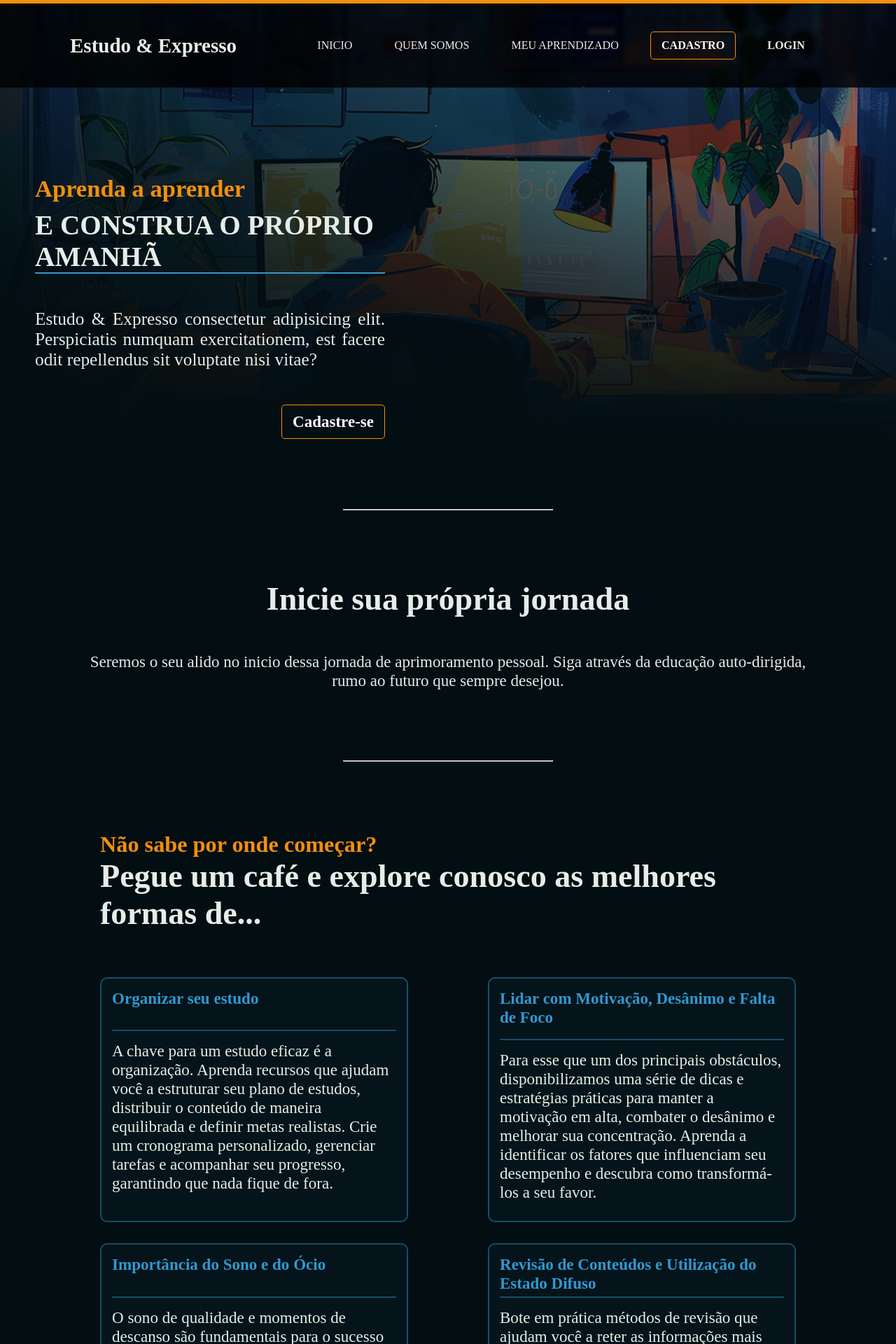
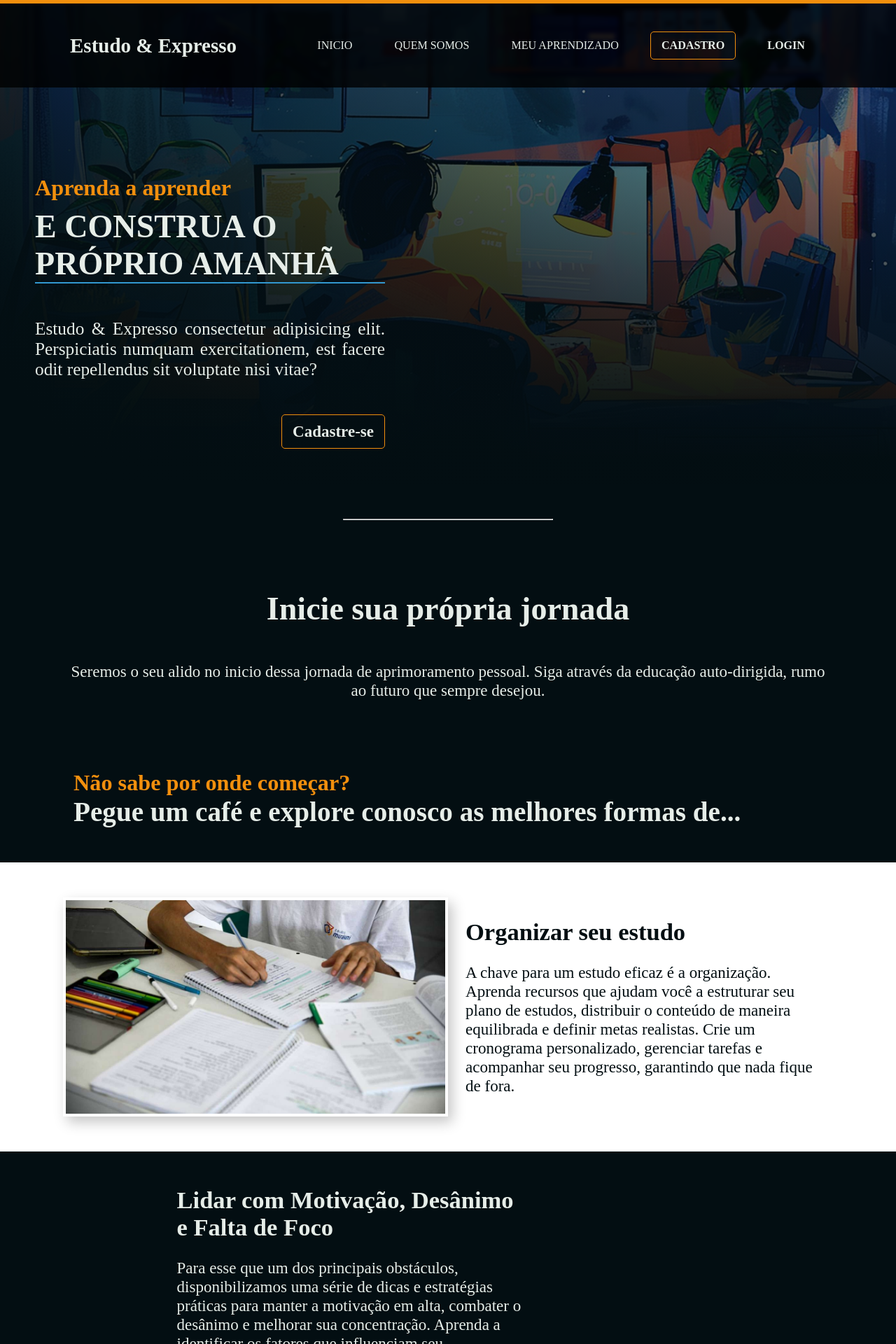
Before and after one commit to RyanSS27/TCC-escolar, a PHP site: page / in a window 1280 px wide. Shown: the top 1920 px of the page at 70% size. Run offline with PHP 8.4, Linux system fonts and the light colour scheme.

Commit message:
descrição dos capítulos adicionada

```diff
--- a/TCC-escolar/index.html
+++ b/TCC-escolar/index.html
@@ -27,7 +27,7 @@
         <section id="container-topo-img">
 
             <div class="divisao-topo-textos">
-                <h2>Aprenda a aprender</h2>
+                <h2 class="titulo-destaque">Aprenda a aprender</h2>
                 <h1>E CONSTRUA O PRÓPRIO AMANHÃ</h1>
                 <p>Estudo & Expresso consectetur adipisicing elit. Perspiciatis numquam exercitationem, est facere odit repellendus sit voluptate nisi vitae? </p>
                 <div><a href="formularios/cadastro.html" class="link-cadastro">
@@ -42,33 +42,51 @@
             <div class="inicio-da-jornada">
                 <h1>Inicie sua própria jornada</h1>
                 <p class="rumo-ao-futuro">Seremos o seu alido no inicio dessa jornada de aprimoramento pessoal. Siga através da educação auto-dirigida, rumo ao futuro que sempre desejou.</p>
-                <hr>
 
 
-                <h3>Não sabe por onde começar?</h3>
+                <h3 class="titulo-destaque">Não sabe por onde começar?</h3>
                 <h2>Pegue um café e explore conosco as melhores formas de...</h2>
-                <div class="container-cards">
-                    <div class="cards">
+            </div>
+            <div class="capitulo cap-fundo1">
+                <div class="limite">
+                    <img src="imagens/organizar-estudos.jpeg" alt="imagem ilustrativa de organização">
+                    <div class="conteudo">
                         <h4>Organizar seu estudo</h4>
                         <p>A chave para um estudo eficaz é a organização. Aprenda recursos que ajudam você a estruturar seu plano de estudos, distribuir o conteúdo de maneira equilibrada e definir metas realistas. Crie um cronograma personalizado, gerenciar tarefas e acompanhar seu progresso, garantindo que nada fique de fora.</p>
                     </div>
-                    <div class="cards">
+                </div>
+            </div>
+            <div class="capitulo cap-fundo2">
+                <div class="limite">
+                    <div class="conteudo">
                         <h4>Lidar com Motivação, Desânimo e Falta de Foco</h4>
                         <p>Para esse que um dos principais obstáculos, disponibilizamos uma série de dicas e estratégias práticas para manter a motivação em alta, combater o desânimo e melhorar sua concentração. Aprenda a identificar os fatores que influenciam seu desempenho e descubra como transformá-los a seu favor.</p>
                     </div>
-                    <div class="cards">
+                    <img src="" alt="">
+                </div>
+            </div>
+            <div class="capitulo cap-fundo1">
+                <div class="limite">
+                    <img src="" alt="">
+                    <div class="conteudo">
                         <h4>Importância do Sono e do Ócio</h4>
                         <p>O sono de qualidade e momentos de descanso são fundamentais para o sucesso nos estudos. Descubra como o sono e do ócio contribuem para a assimilação do conteúdo e com a sua saúde mental na rotina de aprendizado. Compreenda como um bom descanso pode potencializar sua capacidade de retenção e clareza mental.</p>
                     </div>
-                    <div class="cards">
+                </div>
+            </div>
+            <div class="capitulo cap-fundo2">
+                <div class="limite">
+                    <div class="conteudo">
                         <h4>Revisão de Conteúdos e Utilização do Estado Difuso</h4>
                         <p>Bote em prática métodos de revisão que ajudam você a reter as informações mais importantes e a identificar pontos que precisam de mais atenção. Além disso, exploramos a utilização do "estado difuso", um conceito que envolve dar espaço ao cérebro para processar as informações de forma subconsciente, permitindo insights e compreensão mais profundos.</p>
+                        <img src="" alt="">
                     </div>
                 </div>
-                <a href="formularios/cadastro.html"  class="link-cadastro">
-                    <div class="cadastro">Cadastre-se</div>
-                </a>
             </div>
+
+            <a href="formularios/cadastro.html"  class="link-cadastro">
+                <div class="cadastro">Cadastre-se</div>
+            </a>
 
         </section>
         <section class="beneficios">
--- a/TCC-escolar/styles/inicio.css
+++ b/TCC-escolar/styles/inicio.css
@@ -10,6 +10,7 @@
 
 body, html {
     background-color: var(--paletaCor1);
+    color: var(--paletaCor5);
     font-size: 1.2em;
     width: 100%;
     height: 100%;
@@ -22,18 +23,22 @@ body, html {
 
 :root {
     --cor1: #ffffff;
-    --cor2: ;
+    --cor2: #000000;
     --paletaCor1: #030e12;
     --paletaCor2: #164d69;
     --paletaCor3: #3298d0;
     --paletaCor4: #c58b44;
     --paletaCor5: #e6ede8;
     --paletaCor6: #fff;
+
+    --cor-textos: #e6ede8;
+    --cor-texto-fundo-contraste: #030e12;
+
     --cor-destaque: #f28f0d;
 }
 
 h1 {
-    color: var(--cor5);
+    color: var(--cor-textos);
 }
 
 #container-topo-img {
@@ -45,7 +50,6 @@ h1 {
 header {
     background-color: #000000cc;
     backdrop-filter: blur(3px);
-    color: var(--paletaCor5);
     font-size: 0.7em;
 
     min-height: 125px;
@@ -86,7 +90,7 @@ nav a:active {
 }
 
 nav a {
-    color: var(--cor5);
+    color: var(--cor-textos);
     text-decoration: none;
     margin: 15px;
     padding: 5px 15px;
@@ -99,7 +103,7 @@ nav div {
 }
 
 .cadastro  {
-    color: var(--cor1);
+    color: var(--cor-textos);
     font-weight: bold;
     text-decoration: none;
     padding: 10px 15px;
@@ -140,20 +144,24 @@ nav > div > a {
     box-shadow: 5px 6px 12px 3px rgba(0, 0, 0, 0.621)
 }
 
+h1 {
+    color: var(--cor-textos);
+    font-size: 2em;
+}
+
 .divisao-topo-textos > h1 {
-    color: var(--paletaCor5);
-    font-size: 1.7em;
     margin: 10px 0px;
     max-width: 500px;
     border-bottom: 2px solid var(--paletaCor3);
 }
 
-.divisao-topo-textos > h2 {
+.titulo-destaque {
     color: var(--cor-destaque);
+    font-size: 1.4em;
 }
 
 .divisao-topo-textos > p {
-    color: var(--paletaCor5);
+    color: var(--cor-textos);
     font-size: 1.1em;
     text-align: justify;
     max-width: 500px;
@@ -181,13 +189,11 @@ hr {
 }
 
 .inicio-da-jornada {
-    max-width: 80%;
+    max-width: 1100px;
     margin: auto;
 }
 
 .inicio-da-jornada > h1 {
-    color: var(--paletaCor5);
-    font-size: 2em;
     text-align: center;
     margin: 100px 0px 50px 0px;
 }
@@ -202,80 +208,65 @@ hr {
 }
 
 .inicio-da-jornada h3 {
-    color: var(--cor-destaque);
-    font-size: 1.4em;
-
     width: 100%;
     margin: 100px 15px 0px 15px;
 }
 
+h2 {
+    color: var(--cor-textos);
+    font-size: 1.7em;
+}
+
 .inicio-da-jornada h2 {
-    color: var(--paletaCor5);
-    font-size: 2em;
     width: 100%;
     margin: 0px 15px 50px 15px;
 }
 
-/*.container-cards {
-    height: 400px;
-    display: flex;
-    justify-content: space-between;
-    overflow-y: auto;
+
+.capitulo {
+    padding: 50px 25px;
 }
 
-.container-cards::-webkit-scrollbar {
-    background-color: #00000090;
-    position: relative;
-    top: 0px;
-    max-width: 100px;
-    height: 5px;
+.limite {
+    max-width: 1100px;
+    margin: 0px auto;
+
+    display: flex;
+    justify-content: space-around;
+    align-items: center;
 }
 
-.container-cards::-webkit-scrollbar-thumb {
-    background-color: var(--cor-destaque);
-    height: 10px;
-}*/
-
-.container-cards {
-    width: 100%;
-    display: flex;
-    flex-wrap: wrap;
-    justify-content: space-between;
+.cap-fundo1 > .limite > img {
+    box-shadow: 6px 8px 18px #0000003b;
+    border: 4px solid white;
 }
 
-.cards {
-    background-color: #07222b57;
-    min-height: 350px;
-    max-width: 440px;
-    min-width: 440px;
+.capitulo > .limite > img {
 
-    margin: 15px;
-    padding: 15px;
-    border: 2px solid var(--paletaCor2);
-    border-radius: 10px;
-
-    display: flex;
-    flex-wrap: wrap;
+    max-width: 550px;
 }
 
-.cards:hover {
-    border: 2px solid var(--paletaCor3);
-    scale: 103%;
-    box-shadow: 1px 3px 6px 1px #ffffff73;
+.capitulo > .limite > .conteudo {
+    max-width: 500px;
+    min-width: 300px;
+    margin: 0px 25px;
 }
 
-.cards h4 {
-    color: var(--paletaCor3);
-
-    min-width: 100%;
-    margin-bottom: 15px;
-    padding-bottom: 5px;
-    border-bottom: 2px solid var(--paletaCor2);
+.capitulo h4 {
+    font-size: 1.5em;
 }
 
-.cards:hover h4 {
-    color: #88bad5;
-    border-bottom: 2px solid #88bad5;
+.capitulo p {
+    margin-top: 25px;
+}
+
+.cap-fundo1 {
+    background-color: var(--paletaCor6);
+    color: var(--paletaCor1);
+}
+
+.cap-fundo2 {
+    background-color: var(--paletaCor1);
 }
 
 .inicio-da-jornada > a {
@@ -291,7 +282,12 @@ hr {
 
 .beneficios{
     background-color: var(--paletaCor1);
+
     width: 100%;
+}
+
+.beneficios h2 {
+    color: var(--paletaCor1);
 }
 
 .arte-de-estudar {
@@ -421,3 +417,73 @@ footer p a {
 #copyright a {
     color: var(--cor-destaque);
 }
+
+
+
+
+
+
+
+
+
+/*.container-cards {
+    height: 400px;
+    display: flex;
+    justify-content: space-between;
+    overflow-y: auto;
+}
+
+.container-cards::-webkit-scrollbar {
+    background-color: #00000090;
+    position: relative;
+    top: 0px;
+    max-width: 100px;
+    height: 5px;
+}
+
+.container-cards::-webkit-scrollbar-thumb {
+    background-color: var(--cor-destaque);
+    height: 10px;
+}*/
+
+/* .container-cards {
+    width: 100%;
+    display: flex;
+    flex-wrap: wrap;
+    justify-content: space-between;
+}
+
+.cards {
+    background-color: #07222b57;
+    min-height: 350px;
+    max-width: 440px;
+    min-width: 440px;
+
+    margin: 15px;
+    padding: 15px;
+    border: 2px solid var(--paletaCor2);
+    border-radius: 10px;
+
+    display: flex;
+    flex-wrap: wrap;
+}
+
+.cards:hover {
+    border: 2px solid var(--paletaCor3);
+    scale: 103%;
+    box-shadow: 1px 3px 6px 1px #ffffff73;
+}
+
+.cards h4 {
+    color: var(--paletaCor3);
+
+    min-width: 100%;
+    margin-bottom: 15px;
+    padding-bottom: 5px;
+    border-bottom: 2px solid var(--paletaCor2);
+}
+
+.cards:hover h4 {
+    color: #88bad5;
+    border-bottom: 2px solid #88bad5;
+} */
```
Also changed, not shown: TCC-escolar/imagens/organizar-estudos.jpeg (added).
